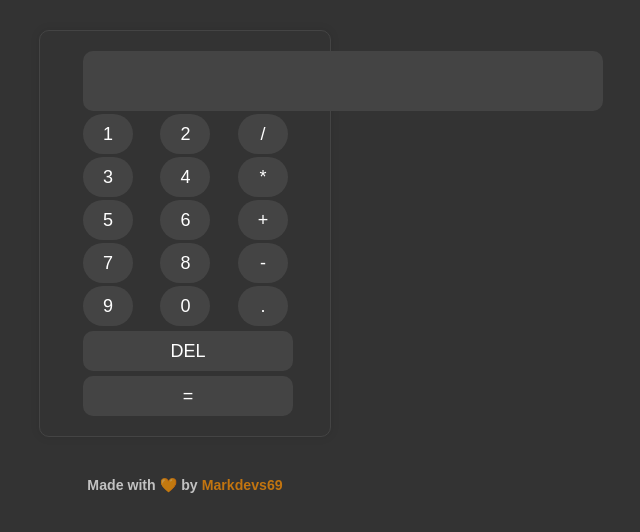
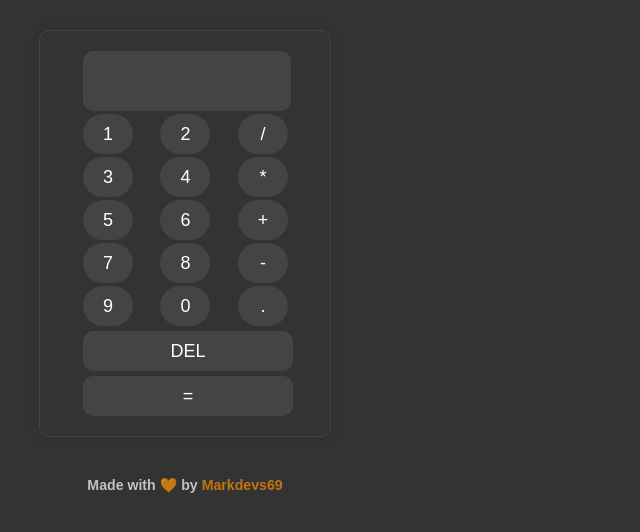
Before and after one commit to 0ZxMaRkDevs69/calculator, a plain HTML site: page index.html in a window 1280 px wide. Shown: the whole page, without its empty margins (455-1095 px from the left). Drawn offline with Linux system fonts and the light colour scheme.

Commit message:
Update index.html

```diff
--- a/index.html
+++ b/index.html
@@ -23,7 +23,7 @@
         }
 
         .display {
-            width: 200%;
+            width: 75%;
             height: 40px;
             font-size: 20px;
             padding: 10px;
```
